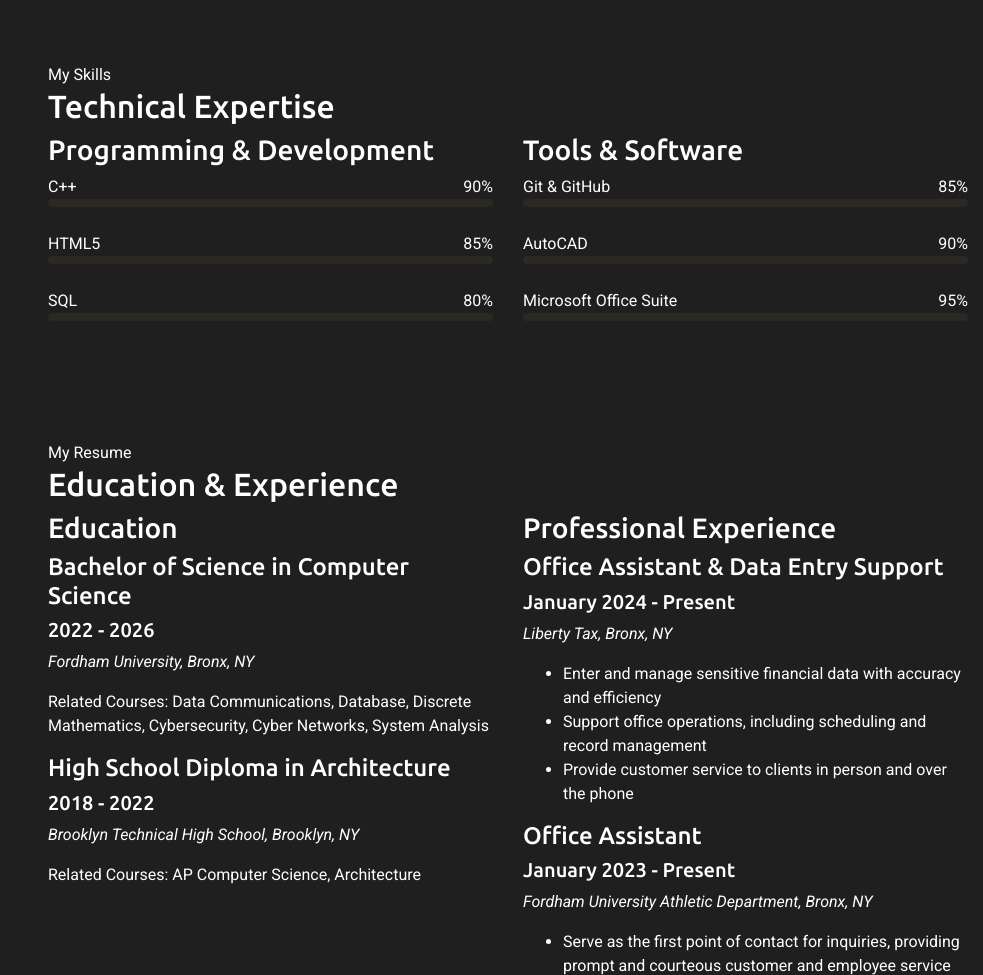
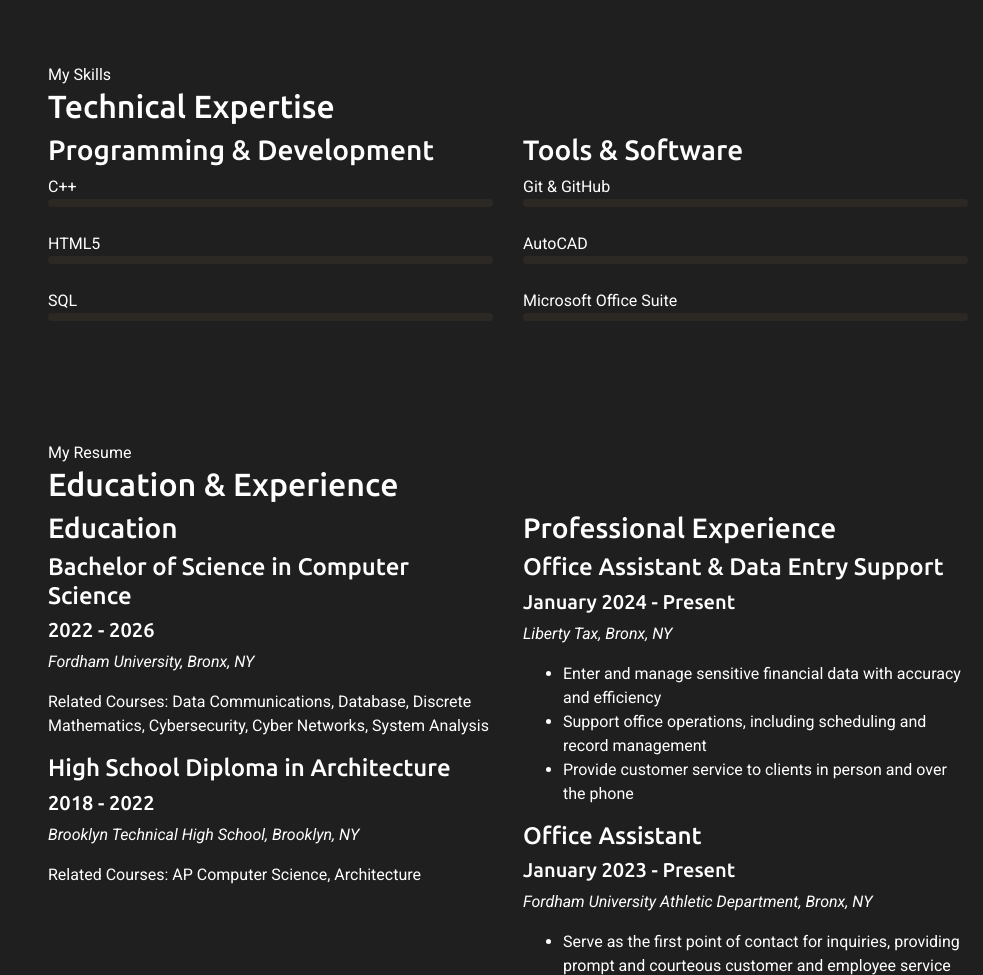
Before and after one commit to fkhan67/fardin-portfolio, a plain HTML site: page index.html in a window 1280 px wide. Shown: the part 1889-2864 px from the top of the page, without its empty margins (297-1280 px from the left). Drawn offline with nearby package versions, Linux system fonts and the light colour scheme; a script that the page names is missing.

Commit message:
Remove percentage numbers from skills sections

```diff
--- a/index.html
+++ b/index.html
@@ -256,7 +256,6 @@
               <div class="skill-item">
                 <div class="d-flex justify-content-between">
                   <span>C++</span>
-                  <span>90%</span>
                 </div>
                 <div class="progress">
                   <div class="progress-bar" role="progressbar" aria-valuenow="90" aria-valuemin="0" aria-valuemax="100"></div>
@@ -266,7 +265,6 @@
               <div class="skill-item">
                 <div class="d-flex justify-content-between">
                   <span>HTML5</span>
-                  <span>85%</span>
                 </div>
                 <div class="progress">
                   <div class="progress-bar" role="progressbar" aria-valuenow="85" aria-valuemin="0" aria-valuemax="100"></div>
@@ -276,7 +274,6 @@
               <div class="skill-item">
                 <div class="d-flex justify-content-between">
                   <span>SQL</span>
-                  <span>80%</span>
                 </div>
                 <div class="progress">
                   <div class="progress-bar" role="progressbar" aria-valuenow="80" aria-valuemin="0" aria-valuemax="100"></div>
@@ -291,7 +288,6 @@
               <div class="skill-item">
                 <div class="d-flex justify-content-between">
                   <span>Git & GitHub</span>
-                  <span>85%</span>
                 </div>
                 <div class="progress">
                   <div class="progress-bar" role="progressbar" aria-valuenow="85" aria-valuemin="0" aria-valuemax="100"></div>
@@ -301,7 +297,6 @@
               <div class="skill-item">
                 <div class="d-flex justify-content-between">
                   <span>AutoCAD</span>
-                  <span>90%</span>
                 </div>
                 <div class="progress">
                   <div class="progress-bar" role="progressbar" aria-valuenow="90" aria-valuemin="0" aria-valuemax="100"></div>
@@ -311,7 +306,6 @@
               <div class="skill-item">
                 <div class="d-flex justify-content-between">
                   <span>Microsoft Office Suite</span>
-                  <span>95%</span>
                 </div>
                 <div class="progress">
                   <div class="progress-bar" role="progressbar" aria-valuenow="95" aria-valuemin="0" aria-valuemax="100"></div>
```
